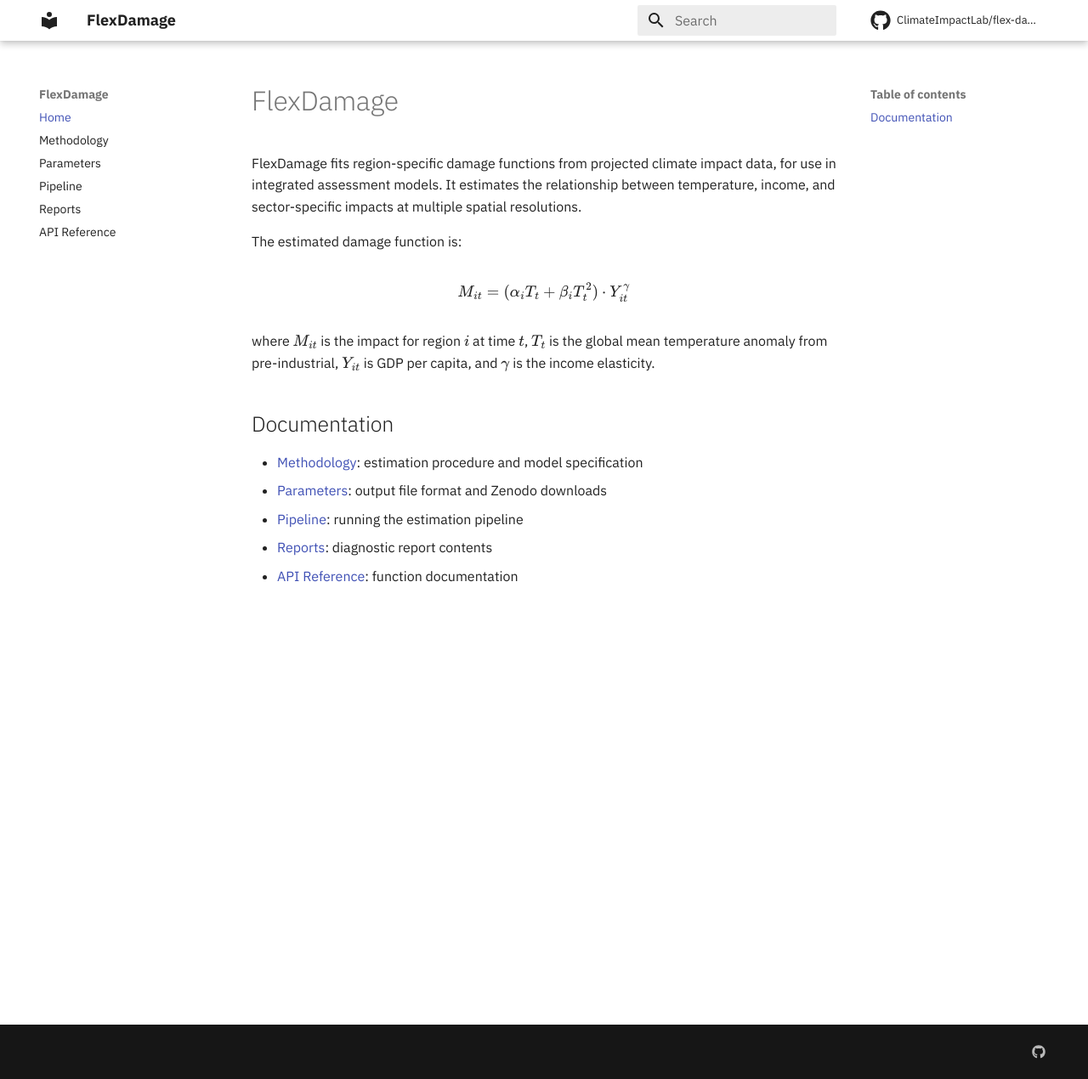
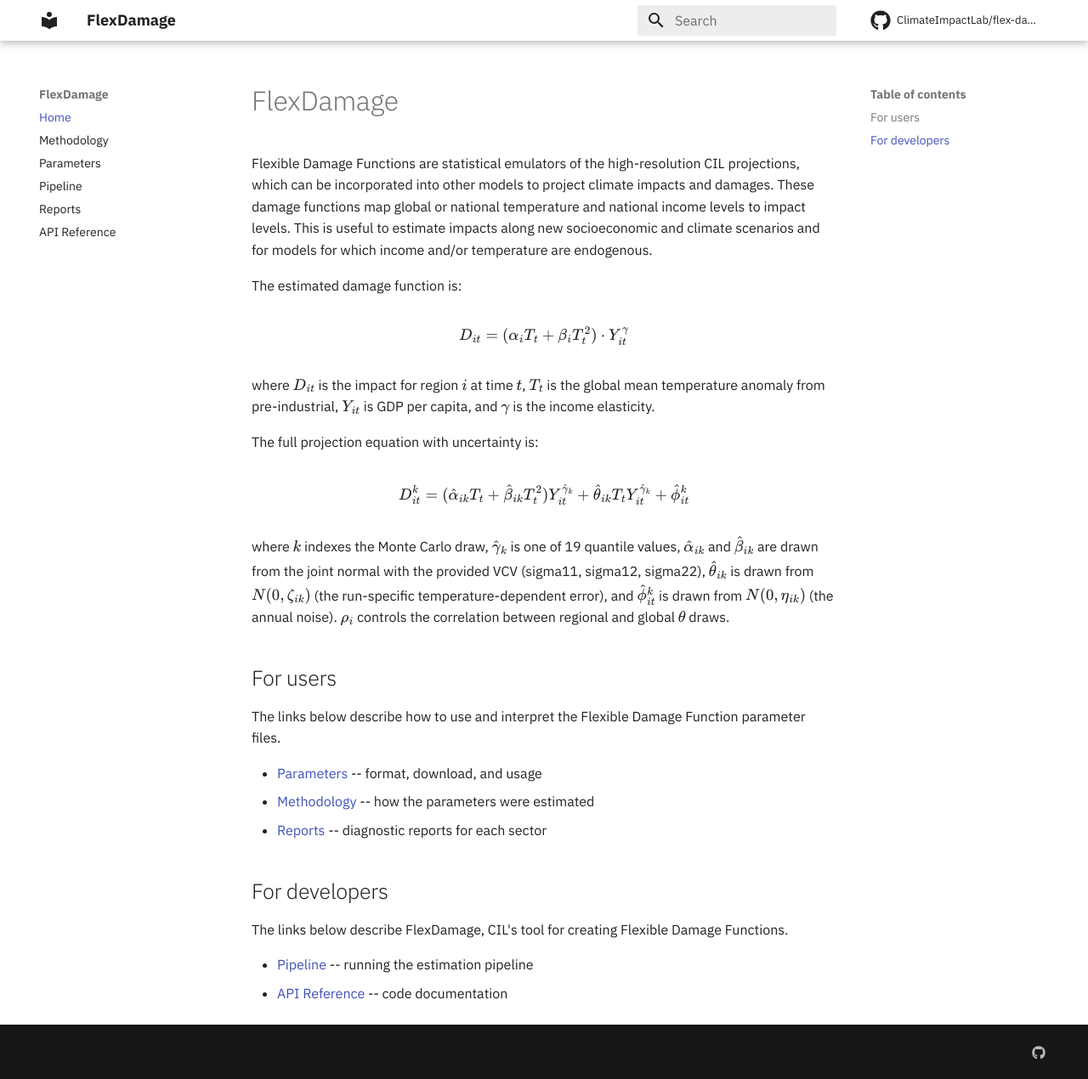
Before and after one commit to ClimateImpactLab/flex-damage, an MkDocs documentation site: the page built from docs/index.md, in a window 1280 px wide and 1270 px high. Shown: the whole window at 85% size. Built offline with MkDocs 1.6.1 and Material for MkDocs 9.7.7, drawn with Linux system fonts in a browser that asks for light colours; comment, search, counter and statistics services are not loaded.

Commit message:
add internal tool notice, fix broken doc links

```diff
--- a/docs/index.md
+++ b/docs/index.md
@@ -1,22 +1,46 @@
 # FlexDamage
 
-FlexDamage fits region-specific damage functions from projected climate
-impact data, for use in integrated assessment models. It estimates the
-relationship between temperature, income, and sector-specific impacts
-at multiple spatial resolutions.
+Flexible Damage Functions are statistical emulators of the
+high-resolution CIL projections, which can be incorporated into
+other models to project climate impacts and damages. These damage
+functions map global or national temperature and national income
+levels to impact levels. This is useful to estimate impacts along
+new socioeconomic and climate scenarios and for models for which
+income and/or temperature are endogenous.
 
 The estimated damage function is:
 
-$$M_{it} = (\alpha_i T_t + \beta_i T_t^2) \cdot Y_{it}^{\gamma}$$
+$$D_{it} = (\alpha_i T_t + \beta_i T_t^2) \cdot Y_{it}^{\gamma}$$
 
-where $M_{it}$ is the impact for region $i$ at time $t$, $T_t$ is
+where $D_{it}$ is the impact for region $i$ at time $t$, $T_t$ is
 the global mean temperature anomaly from pre-industrial, $Y_{it}$ is
 GDP per capita, and $\gamma$ is the income elasticity.
 
-## Documentation
+The full projection equation with uncertainty is:
 
-- [Methodology](methodology.md): estimation procedure and model specification
-- [Parameters](parameters.md): output file format and Zenodo downloads
-- [Pipeline](pipeline.md): running the estimation pipeline
-- [Reports](reports.md): diagnostic report contents
-- [API Reference](api.md): function documentation
+$$D_{it}^k = (\hat{\alpha}_{ik} T_t + \hat{\beta}_{ik} T_t^2) Y_{it}^{\hat{\gamma}_k} + \hat{\theta}_{ik} T_t Y_{it}^{\hat{\gamma}_k} + \hat{\phi}_{it}^k$$
+
+where $k$ indexes the Monte Carlo draw, $\hat{\gamma}_k$ is one of
+19 quantile values, $\hat{\alpha}_{ik}$ and $\hat{\beta}_{ik}$ are
+drawn from the joint normal with the provided VCV (sigma11, sigma12,
+sigma22), $\hat{\theta}_{ik}$ is drawn from $N(0, \zeta_{ik})$ (the
+run-specific temperature-dependent error), and $\hat{\phi}_{it}^k$ is
+drawn from $N(0, \eta_{ik})$ (the annual noise). $\rho_i$ controls
+the correlation between regional and global $\theta$ draws.
+
+## For users
+
+The links below describe how to use and interpret the Flexible
+Damage Function parameter files.
+
+- [Parameters](parameters.md) -- format, download, and usage
+- [Methodology](methodology.md) -- how the parameters were estimated
+- [Reports](reports.md) -- diagnostic reports for each sector
+
+## For developers
+
+The links below describe FlexDamage, CIL's tool for creating
+Flexible Damage Functions.
+
+- [Pipeline](pipeline.md) -- running the estimation pipeline
+- [API Reference](api.md) -- code documentation
```
Also changed, not shown: README.md (+6 -2 lines), docs/methodology.md (+18 -3 lines), docs/parameters.md (+5 -1 lines), docs/reports.md (+2 -2 lines), 1 other file.
